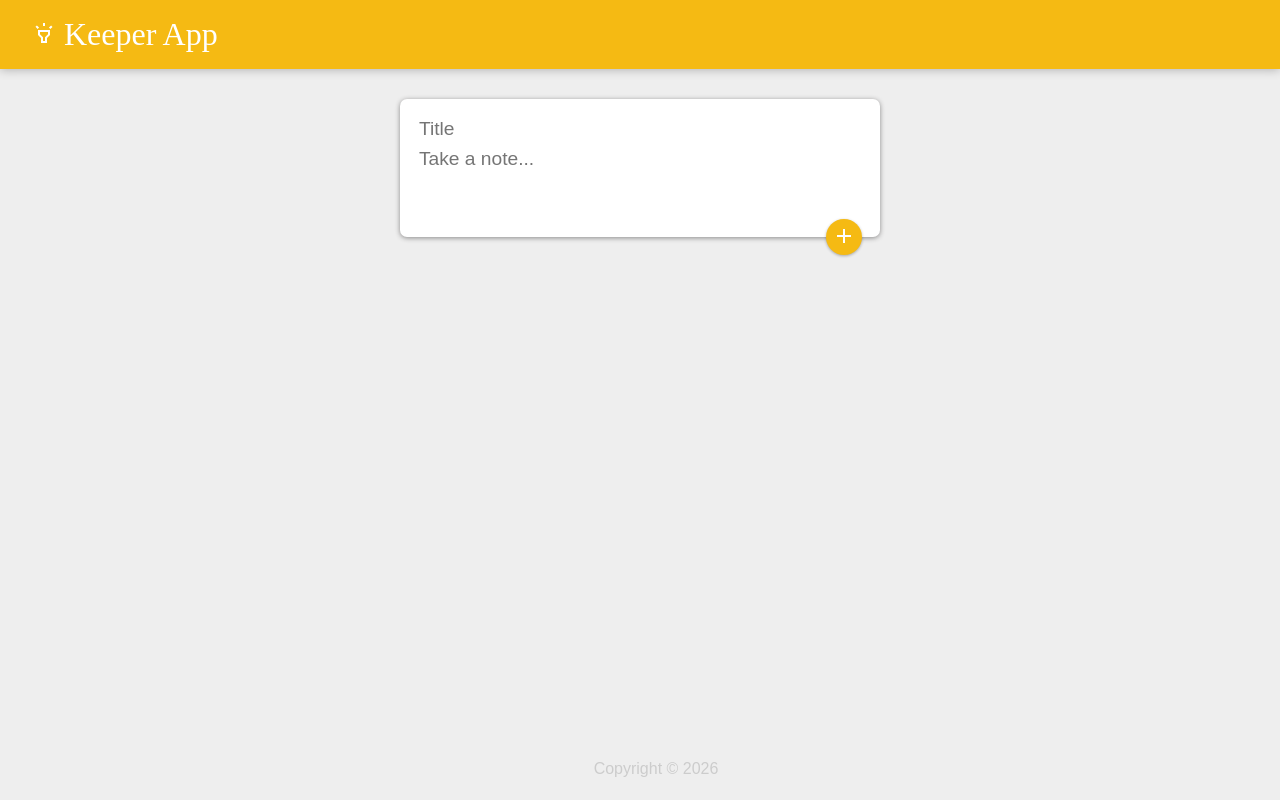
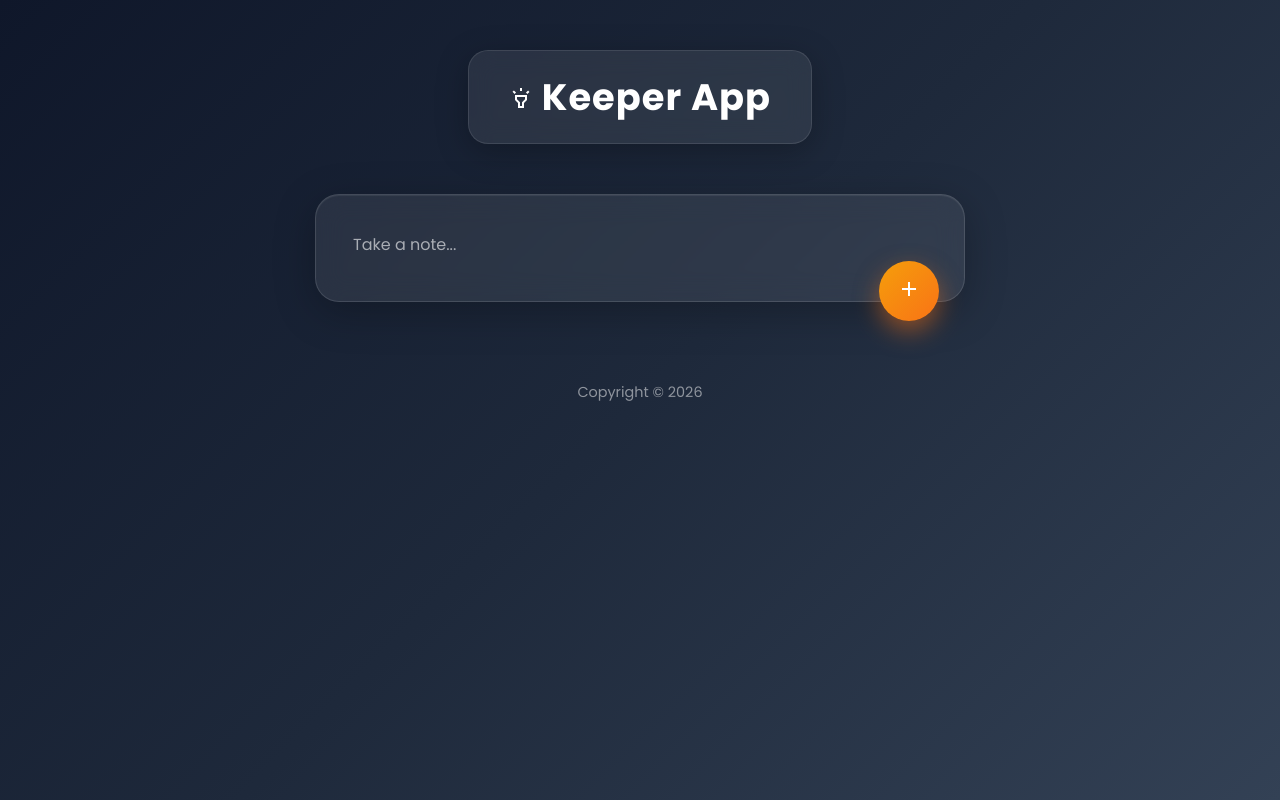
Before and after one commit to JedSalim21/Keeper-app, a React (Vite) app: page / in a window 1280 px wide. Built offline with nearby package versions, Linux system fonts and the light colour scheme.

Commit message:
4th commit, add styling

```diff
--- a/index.html
+++ b/index.html
@@ -4,6 +4,10 @@
     <meta charset="UTF-8" />
     <link rel="icon" type="image/svg+xml" href="/favicon.svg" />
     <meta name="viewport" content="width=device-width, initial-scale=1.0" />
+    <link
+      href="https://fonts.googleapis.com/css2?family=Poppins:wght@300;400;500;600;700&display=swap"
+      rel="stylesheet"
+    />
     <title>keeper-app</title>
   </head>
   <body>
--- a/src/App.jsx
+++ b/src/App.jsx
@@ -13,14 +13,31 @@ function App() {
     });
   }
 
+  function deleteNote(id) {
+    setNotes((prev) => {
+      return prev.filter((noteItem, index) => {
+        return index !== id;
+      });
+    });
+  }
+
   return (
     <div>
       <Header />
+      <CreateArea onAdd={addNote} />
+      {notes.map((noteItem, index) => {
+        return (
+          <Note
+            key={index}
+            id={index}
+            title={noteItem.title}
+            content={noteItem.content}
+            onDelete={deleteNote}
+          />
+        );
+      })}
+
       <Footer />
-      <CreateArea onAdd={addNote} />
-      {notes.map((noteItem) => {
-        return <Note title={noteItem.title} content={noteItem.content} />;
-      })}
     </div>
   );
 }
--- a/src/CreateArea.jsx
+++ b/src/CreateArea.jsx
@@ -6,6 +6,11 @@ function CreateArea(props) {
     title: "",
     content: "",
   });
+  const [isExpanded, setIsExpanded] = useState(false);
+
+  function handleExpand() {
+    setIsExpanded(true);
+  }
 
   function handleChange(e) {
     const { name, value } = e.target;
@@ -29,17 +34,21 @@ function CreateArea(props) {
   return (
     <div>
       <form onSubmit={submitNote}>
+        {isExpanded && (
           <input
             onChange={handleChange}
             name="title"
             placeholder="Title"
             value={note.title}
           />
+        )}
+
         <textarea
+          onClick={handleExpand}
           onChange={handleChange}
           name="content"
           placeholder="Take a note..."
-          rows="3"
+          rows={isExpanded ? 3 : 1}
           value={note.content}
         />
         <button type="submit">
--- a/src/Note.jsx
+++ b/src/Note.jsx
@@ -4,9 +4,13 @@ import DeleteOutlinedIcon from "@mui/icons-material/DeleteOutlined";
 function Note(props) {
   return (
     <div className="note">
-      <h1>Title</h1>
-      <p>Content</p>
-      <button>
+      <h1>{props.title}</h1>
+      <p>{props.content}</p>
+      <button
+        onClick={() => {
+          props.onDelete(props.id);
+        }}
+      >
         <DeleteOutlinedIcon />
       </button>
     </div>
--- a/src/index.css
+++ b/src/index.css
@@ -3,100 +3,226 @@
   margin: 0;
   box-sizing: border-box;
 }
+
 html {
-  font-family: "Montserrat", sans-serif;
-}
-body {
-  background: #eee;
-  padding: 0 16px;
+  font-family: "Poppins", sans-serif;
 }
 
+body {
+  min-height: 100vh;
+  background: linear-gradient(135deg, #0f172a, #1e293b, #334155);
+  padding: 30px;
+  overflow-x: hidden;
+}
+
+/* HEADER */
+
 header {
-  background-color: #f5ba13;
-  margin: auto -16px;
-  padding: 16px 32px;
-  box-shadow: 0 0 10px 0 rgba(0, 0, 0, 0.3);
+  width: fit-content;
+
+  margin: 20px auto 50px auto;
+
+  padding: 18px 40px;
+
+  border-radius: 20px;
+
+  background: rgba(255, 255, 255, 0.08);
+
+  backdrop-filter: blur(12px);
+
+  border: 1px solid rgba(255, 255, 255, 0.1);
+
+  box-shadow: 0 8px 32px rgba(0, 0, 0, 0.25);
+
+  text-align: center;
 }
 
 header h1 {
-  color: #fff;
-  font-family: "McLaren", cursive;
-  font-weight: 200;
+  color: white;
+
+  font-size: 2.3rem;
+
+  font-weight: 700;
+
+  letter-spacing: 1px;
 }
 
-footer {
-  position: absolute;
-  text-align: center;
-  bottom: 0;
-  width: 100%;
-  height: 2.5rem;
-}
-
-footer p {
-  color: #ccc;
-}
-.note {
-  background: #fff;
-  border-radius: 7px;
-  box-shadow: 0 2px 5px #ccc;
-  padding: 10px;
-  width: 240px;
-  margin: 16px;
-  float: left;
-}
-.note h1 {
-  font-size: 1.1em;
-  margin-bottom: 6px;
-}
-.note p {
-  font-size: 1.1em;
-  margin-bottom: 10px;
-  white-space: pre-wrap;
-  word-wrap: break-word;
-}
-
-.note button {
-  position: relative;
-  float: right;
-  margin-right: 10px;
-  color: #f5ba13;
-  border: none;
-  width: 36px;
-  height: 36px;
-  cursor: pointer;
-  outline: none;
-}
+/* FORM */
 
 form {
   position: relative;
-  width: 480px;
-  margin: 30px auto 20px auto;
-  background: #fff;
-  padding: 15px;
-  border-radius: 7px;
-  box-shadow: 0 1px 5px rgb(138, 137, 137);
+  width: 100%;
+  max-width: 650px;
+
+  margin: 0 auto 50px auto;
+
+  padding: 25px;
+
+  border-radius: 24px;
+
+  background: rgba(255, 255, 255, 0.08);
+  backdrop-filter: blur(14px);
+
+  border: 1px solid rgba(255, 255, 255, 0.12);
+
+  box-shadow:
+    0 10px 40px rgba(0, 0, 0, 0.25),
+    inset 0 1px 1px rgba(255, 255, 255, 0.08);
 }
+
 form input,
 form textarea {
   width: 100%;
   border: none;
-  padding: 4px;
   outline: none;
-  font-size: 1.2em;
+
+  background: transparent;
+
+  color: white;
+
+  padding: 12px;
+
+  font-size: 1rem;
+
   font-family: inherit;
+
   resize: none;
 }
+
+form input::placeholder,
+form textarea::placeholder {
+  color: rgba(255, 255, 255, 0.6);
+}
+
 form button {
   position: absolute;
-  right: 18px;
-  bottom: -18px;
-  background: #f5ba13;
-  color: #fff;
+
+  right: 25px;
+  bottom: -20px;
+
+  width: 60px;
+  height: 60px;
+
+  border-radius: 50%;
   border: none;
-  border-radius: 50%;
-  width: 36px;
-  height: 36px;
-  box-shadow: 0 1px 3px rgba(0, 0, 0, 0.3);
+
+  background: linear-gradient(135deg, #f59e0b, #f97316);
+
+  color: white;
+
+  font-size: 1rem;
+  font-weight: bold;
+
   cursor: pointer;
-  outline: none;
+
+  transition: all 0.3s ease;
+
+  box-shadow: 0 10px 25px rgba(249, 115, 22, 0.5);
 }
+
+form button:hover {
+  transform: scale(1.08) rotate(8deg);
+}
+
+/* NOTES */
+
+.note {
+  width: 300px;
+
+  padding: 22px;
+
+  margin: 18px;
+
+  float: left;
+
+  border-radius: 24px;
+
+  background: rgba(255, 255, 255, 0.08);
+
+  backdrop-filter: blur(12px);
+
+  border: 1px solid rgba(255, 255, 255, 0.1);
+
+  box-shadow: 0 8px 30px rgba(0, 0, 0, 0.25);
+
+  transition: all 0.3s ease;
+}
+
+.note:hover {
+  transform: translateY(-8px) scale(1.02);
+
+  box-shadow: 0 18px 40px rgba(0, 0, 0, 0.35);
+}
+
+.note h1 {
+  color: white;
+
+  font-size: 1.2rem;
+
+  margin-bottom: 12px;
+
+  font-weight: 600;
+}
+
+.note p {
+  color: rgba(255, 255, 255, 0.8);
+
+  line-height: 1.6;
+
+  font-size: 0.95rem;
+
+  margin-bottom: 20px;
+
+  word-wrap: break-word;
+}
+
+/* BUTTONS */
+
+.note button {
+  border: none;
+
+  width: 42px;
+  height: 42px;
+
+  border-radius: 12px;
+
+  cursor: pointer;
+
+  margin-left: 10px;
+
+  float: right;
+
+  color: white;
+
+  transition: all 0.25s ease;
+}
+
+.note button:first-of-type {
+  background: linear-gradient(135deg, #ef4444, #dc2626);
+}
+
+.note button:last-of-type {
+  background: linear-gradient(135deg, #3b82f6, #2563eb);
+}
+
+.note button:hover {
+  transform: scale(1.1);
+}
+
+/* FOOTER */
+
+footer {
+  width: 100%;
+
+  text-align: center;
+
+  margin-top: 80px;
+
+  padding-bottom: 20px;
+}
+
+footer p {
+  color: rgba(255, 255, 255, 0.5);
+
+  font-size: 0.9rem;
+}
```
Lines whose indentation alone changed are shown as unchanged.
